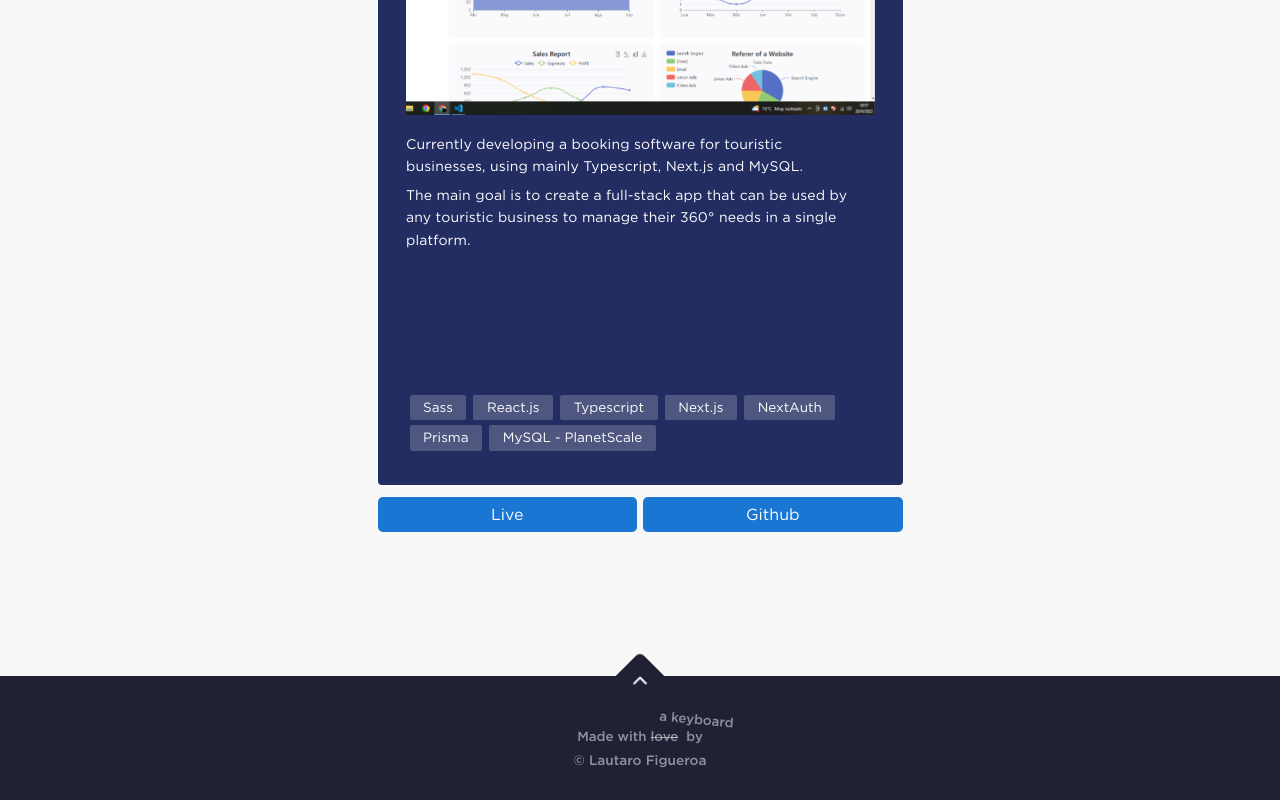
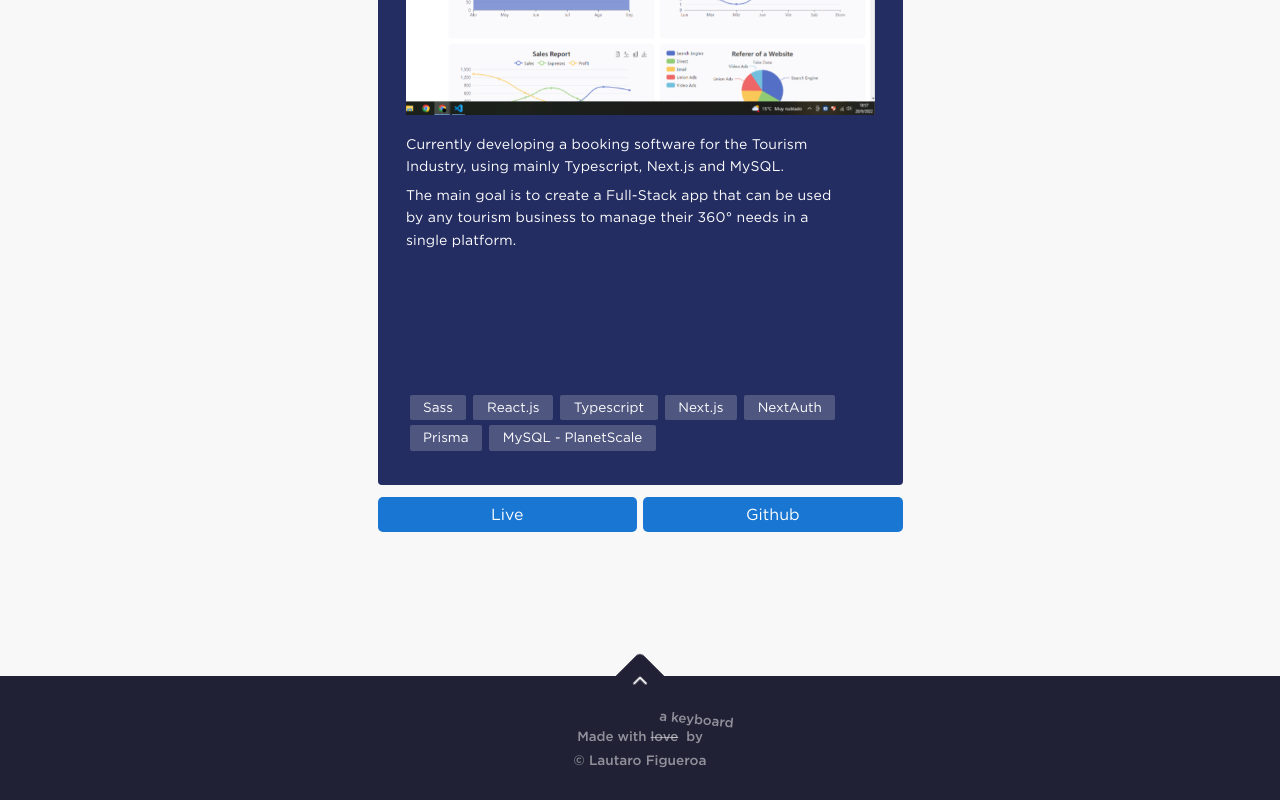
Before and after one commit to hellodiamalassana/dlk, a React (Create React App) app: page / in a window 1280 px wide. Shown: the part 2166-2966 px from the top of the page. Built offline with nearby package versions, Linux system fonts and the light colour scheme; no server answers.

Commit message:
Changed Booking Software description

```diff
--- a/src/Components/data/projectsData.js
+++ b/src/Components/data/projectsData.js
@@ -60,8 +60,8 @@ const projectsData = [
     title: "Booking software | Typescript - Next.js - MySQL",
     image: bookingSoftwareDashboard,
     description: [
-      "Currently developing a booking software for touristic businesses, using mainly Typescript, Next.js and MySQL.",
-      "The main goal is to create a full-stack app that can be used by any touristic business to manage their 360° needs in a single platform.",
+      "Currently developing a booking software for the Tourism Industry, using mainly Typescript, Next.js and MySQL.",
+      "The main goal is to create a Full-Stack app that can be used by any tourism business to manage their 360° needs in a single platform.",
     ],
     technologies: [
       "Sass",
```
